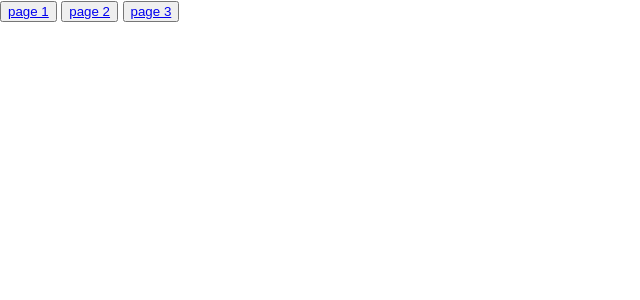
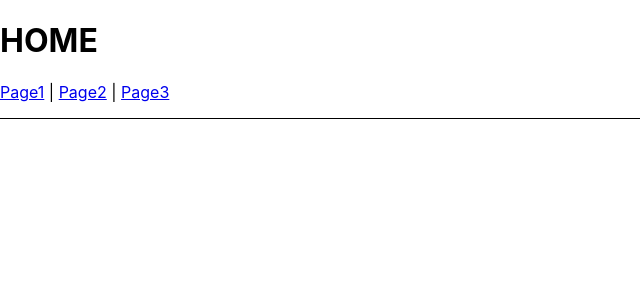
Before and after one commit to ujkkk/AllClear, a React (Create React App) app in the folder all-clear/: page / in a window 1280 px wide. Shown: the top 300 px of the page, without its empty margins (0-640 px from the left). Built offline with nearby package versions, Linux system fonts and the light colour scheme.

Commit message:
홈에서 각각의 jsx로 이동

```diff
--- a/all-clear/package.json
+++ b/all-clear/package.json
@@ -8,6 +8,7 @@
     "@testing-library/user-event": "^13.5.0",
     "react": "^18.2.0",
     "react-dom": "^18.2.0",
+    "react-router-dom": "^6.4.2",
     "react-scripts": "5.0.1",
     "web-vitals": "^2.1.4"
   },
--- a/all-clear/public/index.html
+++ b/all-clear/public/index.html
@@ -8,8 +8,5 @@
   </head>
   <body>
     <div id="root"></div>
-    <button><a href="./page1.html">page 1</a></button>
-    <button><a href="./page2.html">page 2</a></button>
-    <button><a href="./page3.html">page 3</a></button>
   </body>
 </html>
--- a/all-clear/src/App.js
+++ b/all-clear/src/App.js
@@ -1,12 +1,19 @@
-import logo from './logo.svg';
-import './App.css';
+import { Link } from "react-router-dom";
 
-function App() {
+export default function App() {
   return (
-    <div className="App">
-
+    <div>
+      <h1>HOME</h1>
+      <nav
+        style={{
+          borderBottom: "solid 1px",
+          paddingBottom: "1rem",
+        }}
+      >
+        <Link to="/page1">Page1</Link> |{" "}
+        <Link to="/page2">Page2</Link> |{" "}
+        <Link to="/page3">Page3</Link>
+      </nav>
     </div>
   );
 }
-
-export default App;
--- a/all-clear/src/index.js
+++ b/all-clear/src/index.js
@@ -1,17 +1,26 @@
 import React from 'react';
-import ReactDOM from 'react-dom/client';
 import './index.css';
-import App from './App';
-import reportWebVitals from './reportWebVitals';
+import { render } from "react-dom";
+import {
+  BrowserRouter,
+  Routes,
+  Route,
+} from "react-router-dom";
+import App from "./App";
+import Page1 from "./routes/page1";
+import Page2 from "./routes/page2";
+import Page3 from "./routes/page3";
 
-const root = ReactDOM.createRoot(document.getElementById('root'));
-root.render(
-  <React.StrictMode>
-    <App />
-  </React.StrictMode>
+const rootElement = document.getElementById("root");
+render(
+  <BrowserRouter>
+    <Routes>
+      <Route path="/" element={<App />} />
+      <Route path="page1" element={<Page1 />} />
+      <Route path="page2" element={<Page2 />} />
+      <Route path="page3" element={<Page3 />} />
+    </Routes>
+  </BrowserRouter>,
+  rootElement
+
 );
-
-// If you want to start measuring performance in your app, pass a function
-// to log results (for example: reportWebVitals(console.log))
-// or send to an analytics endpoint. Learn more: https://bit.ly/CRA-vitals
-reportWebVitals();
--- /dev/null
+++ b/all-clear/src/routes/page1.jsx
@@ -0,0 +1,11 @@
+import React from "react";
+
+export default function Page1() {
+    return (
+      <React.Fragment>
+        <div id="required-selection">required-selection</div>
+        <div id="details-selection">details-selection</div>
+        <div id="subjects-list">subjects-list</div>
+      </React.Fragment>
+    );
+  }
--- /dev/null
+++ b/all-clear/src/routes/page2.jsx
@@ -0,0 +1,7 @@
+export default function Page2() {
+  return (
+    <main style={{ padding: "1rem 0" }}>
+      <h2>Page2</h2>
+    </main>
+  );
+}
--- /dev/null
+++ b/all-clear/src/routes/page3.jsx
@@ -0,0 +1,7 @@
+export default function Page3() {
+    return (
+        <main style={{ padding: "1rem 0" }}>
+            <h2>Page3</h2>
+        </main>
+    );
+}
```
Also changed, not shown: all-clear/public/page1.html (deleted), all-clear/public/page2.html (deleted), all-clear/public/page3.html (deleted), 1 other file (tests, documents, lock files or other folders).
